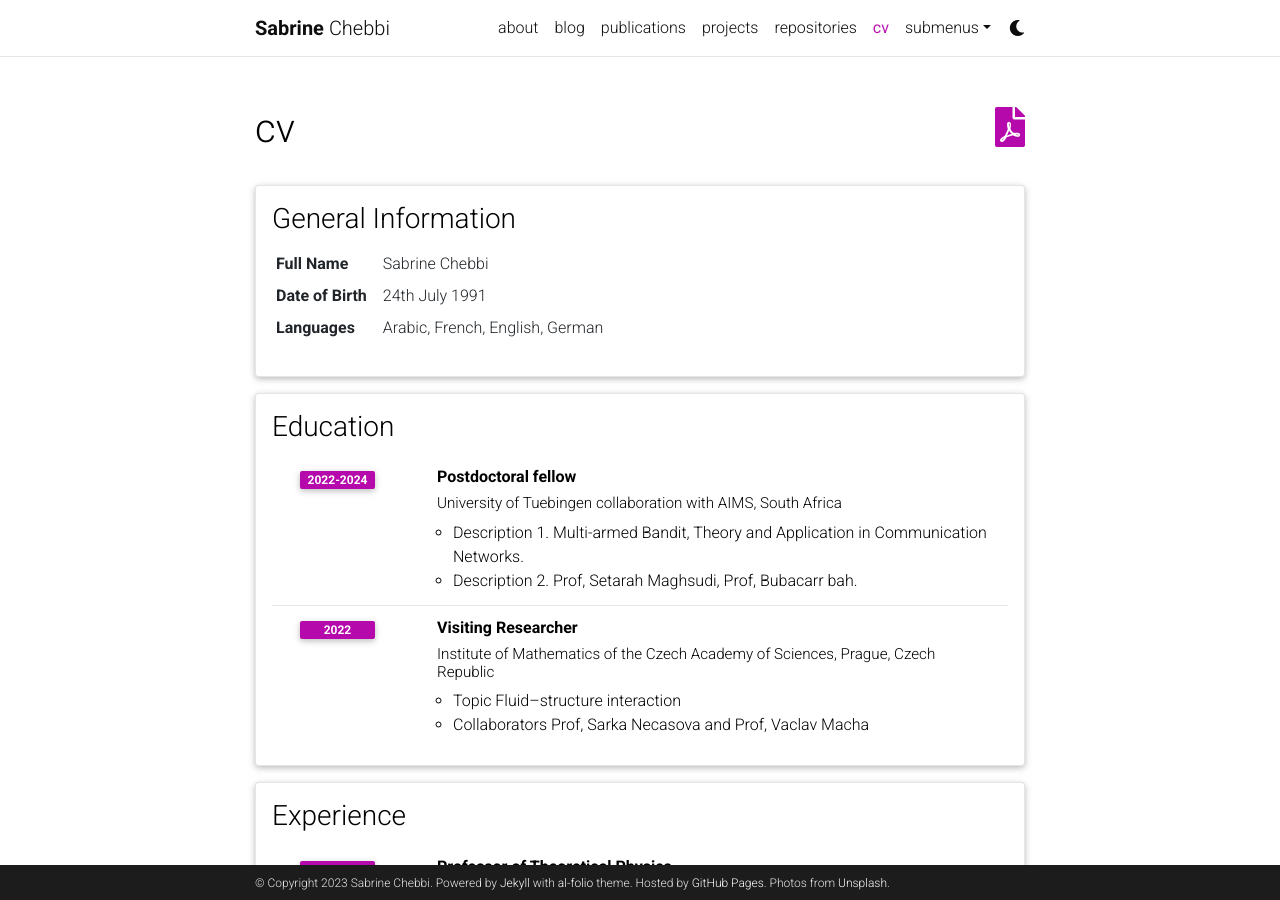
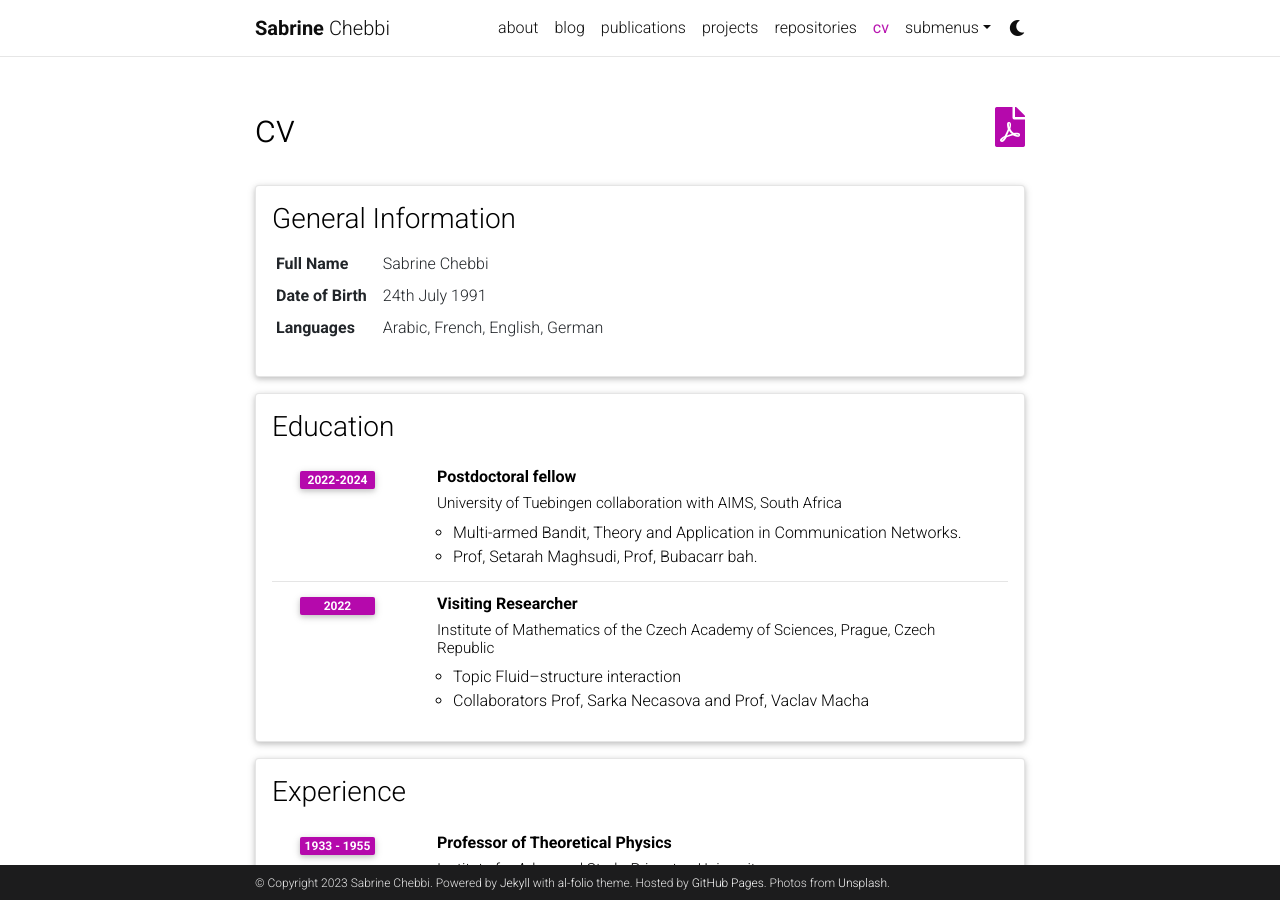
Before and after one commit to Sabrine-stack/Sabrine-stack.github.io, a Jekyll site: the page built from _pages/cv.md, in a window 1280 px wide and 900 px high. Built offline with Jekyll 4.4.1, drawn with Linux system fonts in a browser that asks for light colours; comment, search, counter and statistics services are not loaded; a style sheet for code colours, icons or effects is not loaded.

Commit message:
Update cv.yml

```diff
--- a/_data/cv.yml
+++ b/_data/cv.yml
@@ -15,8 +15,8 @@
       institution: University of Tuebingen collaboration with AIMS, South Africa
       year: 2022-2024
       description:
-        - Description 1. Multi-armed Bandit, Theory and Application in Communication Networks.
-        - Description 2. Prof, Setarah Maghsudi, Prof, Bubacarr bah.
+        - Multi-armed Bandit, Theory and Application in Communication Networks.
+        - Prof, Setarah Maghsudi, Prof, Bubacarr bah.
 
     - title: Visiting Researcher
       institution: Institute of Mathematics of the Czech Academy of Sciences, Prague, Czech Republic
```
